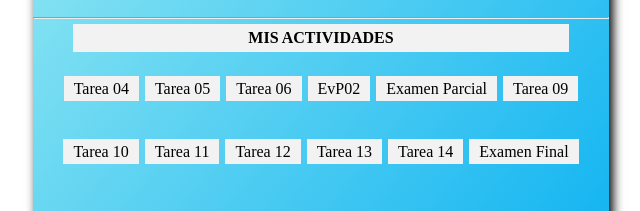
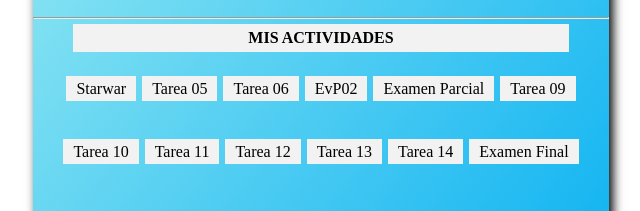
Before and after one commit to lucianorobles17/lucianorobles17.github.io, a plain HTML site: page index.html in a window 1280 px wide. Shown: the part 406-617 px from the top of the page, 319-959 px from the left. Drawn offline with Linux system fonts and the light colour scheme.

Commit message:
Update index.html

```diff
--- a/index.html
+++ b/index.html
@@ -23,7 +23,7 @@ v<!DOCTYPE html>
             <p>Mis Actividades</p>
             <ul>
                 <!--tarea04,tarea05,evp2,exp son los nombres de los repositorios github secundarios-->
-                <li><a href="/Starwar/index.html">Tarea 04</a></li>
+                <li><a href="/Starwar/index.html">Starwar</a></li>
                 <li><a href="/tarea05/index.html">Tarea 05</a></li>
                 <li><a href="/tarea06/index.html">Tarea 06</a></li>
                 <li><a href="/evp2/index.html">EvP02</a></li>
```
